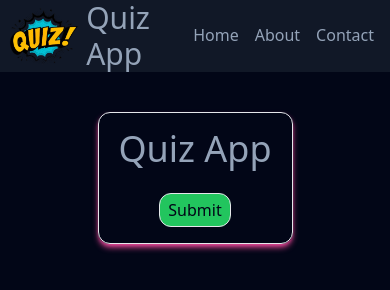
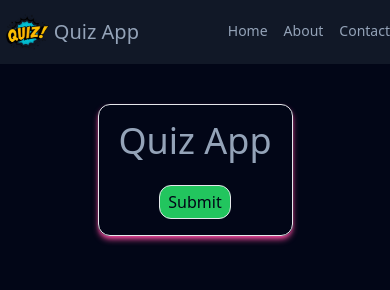
Before and after one commit to bolanpartik/quiz-website, a website: page index.html in a window 390 px wide. Drawn offline with nearby package versions, Linux system fonts and the light colour scheme; files that its build step writes are made by us from their sources; no server answers.

Commit message:
made header responsive

```diff
--- a/index.html
+++ b/index.html
@@ -7,12 +7,12 @@
     <link rel="stylesheet" href="./dist/style.css">
 </head>
 <body class="bg-darkBlue text-slate-400">
-    <header class="flex justify-between bg-gray-900">
+    <header class="flex justify-between bg-gray-900 h-16">
         <div class="flex items-center">
-            <img src="assets/logo.png" alt="logo" class="h-16">
-            <p class="text-3xl">Quiz App</p>
+            <img src="assets/logo.png" alt="logo" class="h-10 sm:h-16">
+            <p class="text-xl sm:text-3xl">Quiz App</p>
         </div>
-        <div class="flex gap-4 mr-4 items-center">
+        <div class="flex gap-4 sm:mr-4 items-center text-sm sm:text-base">
             <p class="border-b-transparent border-b-2 hover:border-lime-400">Home</p>
             <p class="border-b-transparent border-b-2 hover:border-lime-400">About</p>
             <p class="border-b-transparent border-b-2 hover:border-lime-400">Contact</p>
```
